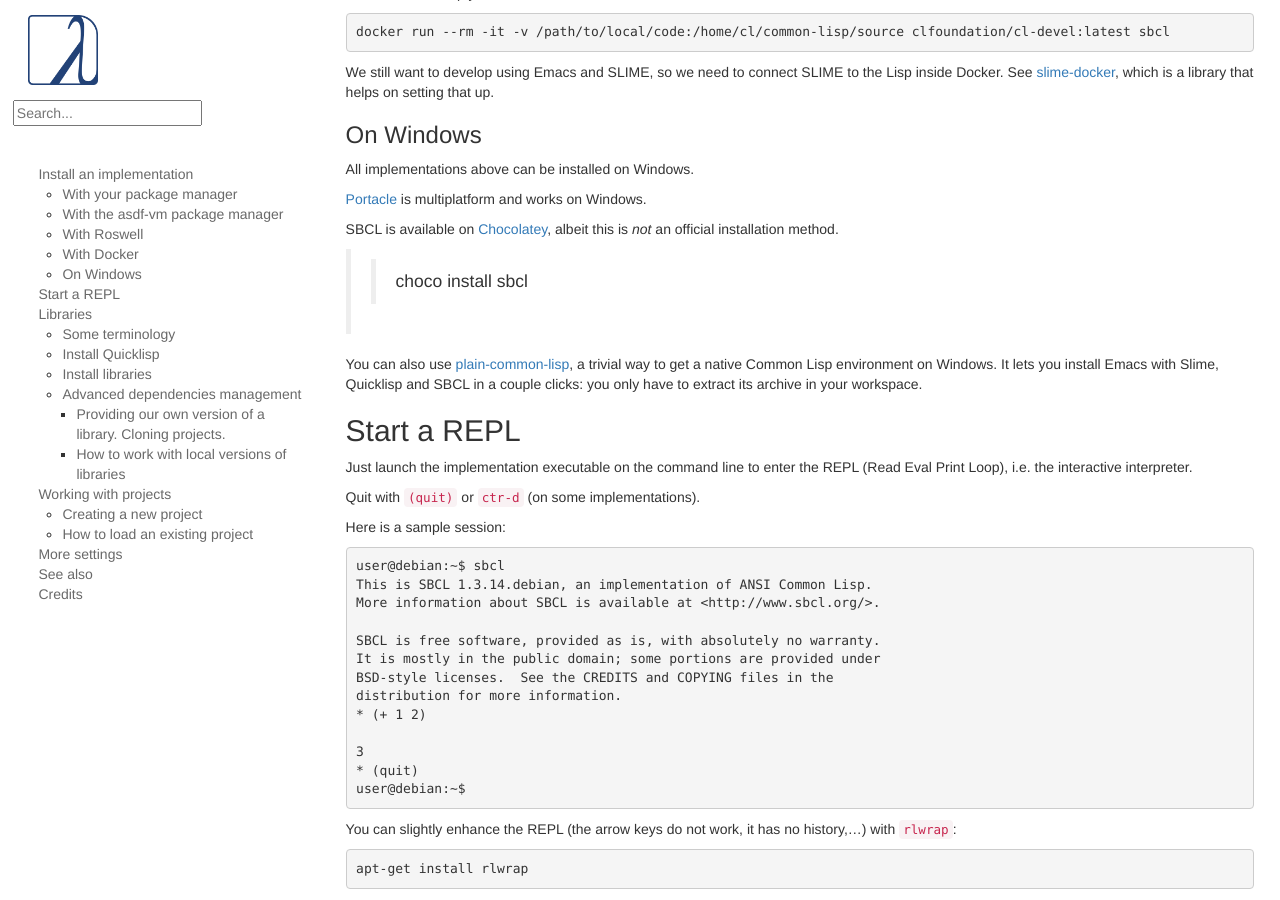
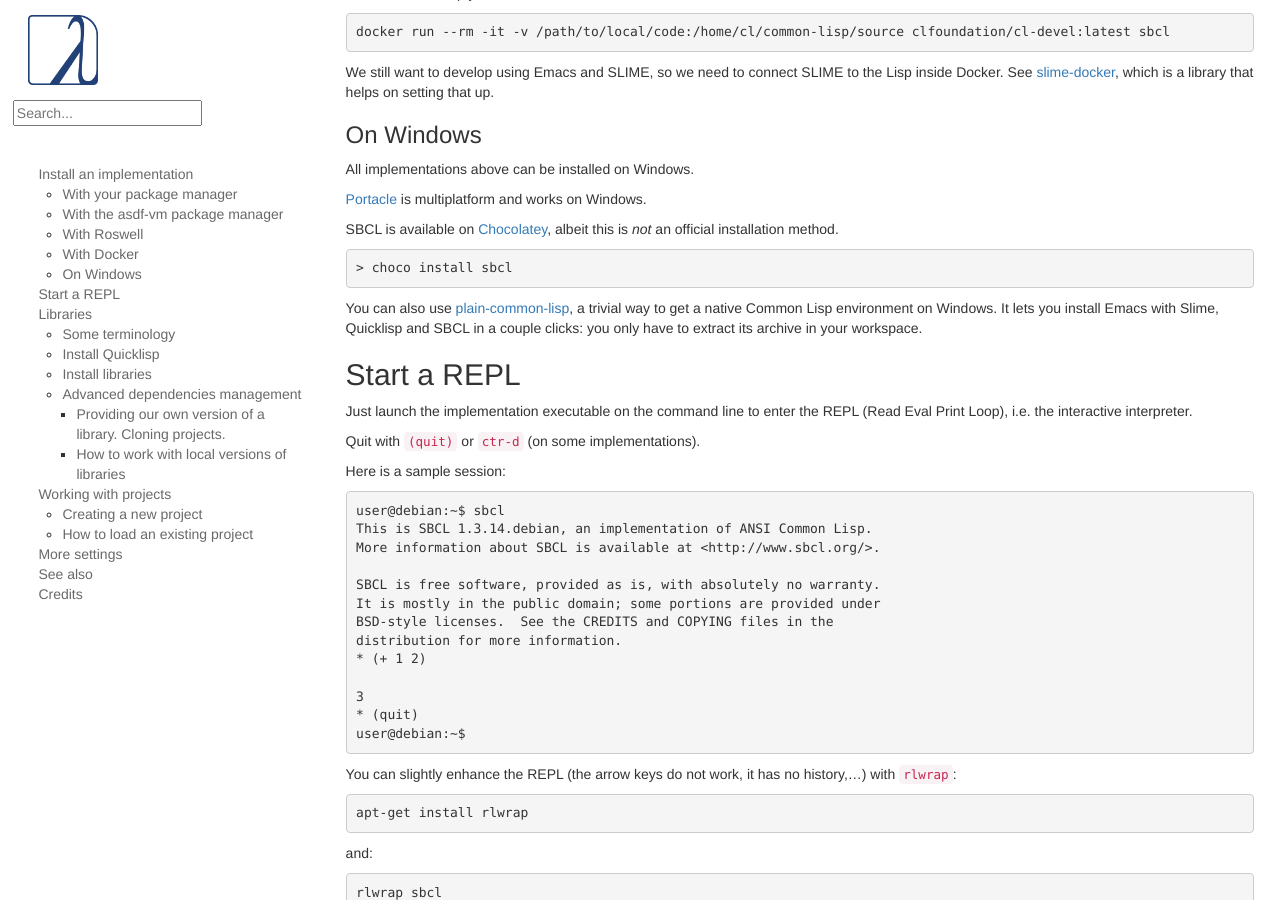
Before and after one commit to LispCookbook/cl-cookbook, a Jekyll site: the page built from getting-started.md, in a window 1280 px wide and 900 px high, scrolled down 1422 px. Built offline with Jekyll 4.4.1, drawn with Linux system fonts in a browser that asks for light colours.

Commit message:
(minor) style

```diff
--- a/getting-started.md
+++ b/getting-started.md
@@ -101,7 +101,7 @@
 [Chocolatey](https://community.chocolatey.org/packages/sbcl), albeit
 this is *not* an official installation method.
 
-> > choco install sbcl
+    > choco install sbcl
 
 You can also use
 [plain-common-lisp](https://github.com/pascalcombier/plain-common-lisp/),
```
